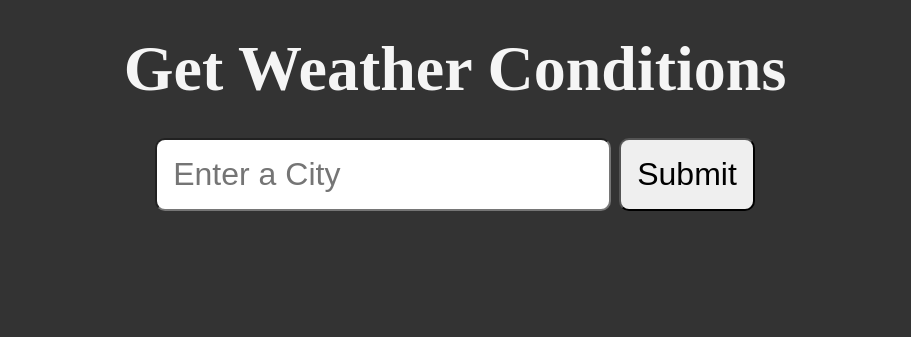
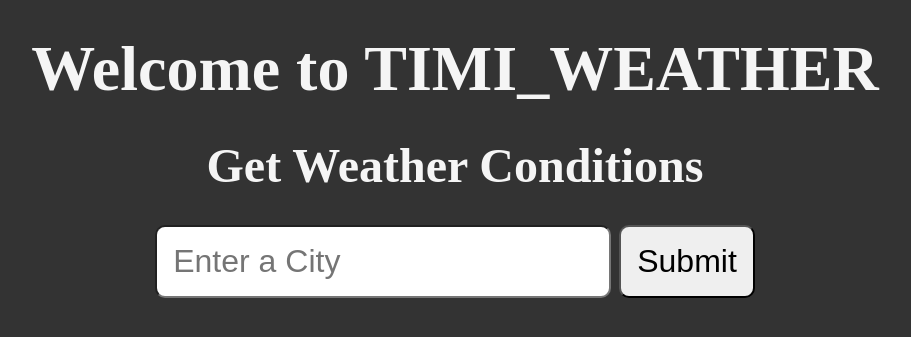
Before and after one commit to Timskid11/WeatherApp-, a Flask app: page / in a window 1280 px wide. Shown: the top 337 px of the page, without its empty margins (185-1096 px from the left). Run offline with Flask 3, Linux system fonts and the light colour scheme.

Commit message:
Update index.html

```diff
--- a/templates/index.html
+++ b/templates/index.html
@@ -9,7 +9,8 @@
 </head>
 
 <body>
-    <h1>Get Weather Conditions</h1>
+    <h1>Welcome to TIMI_WEATHER</h1>
+    <h2>Get Weather Conditions</h2>
     <form action="/weather">
         <input type="text" name="city" id="city" placeholder="Enter a City" />
         <button type="submit">Submit</button>
```
